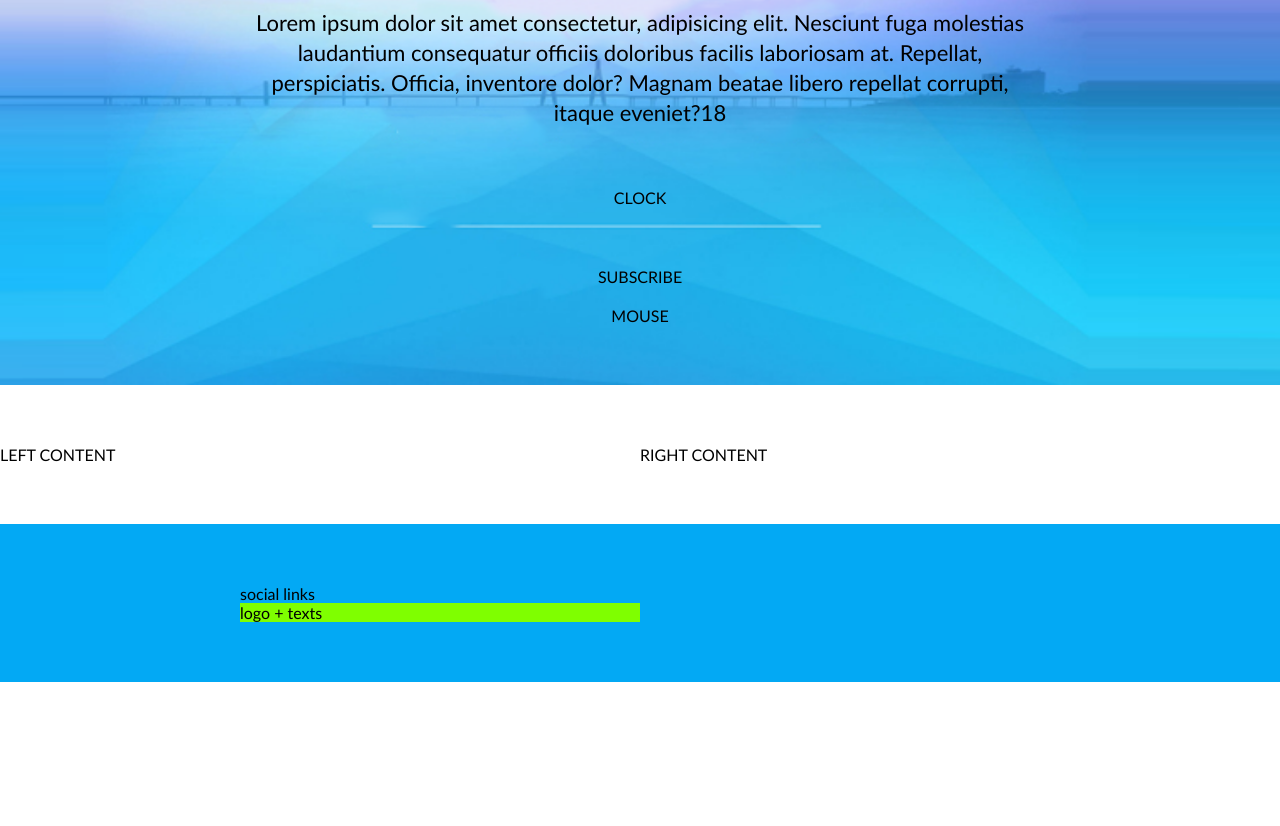
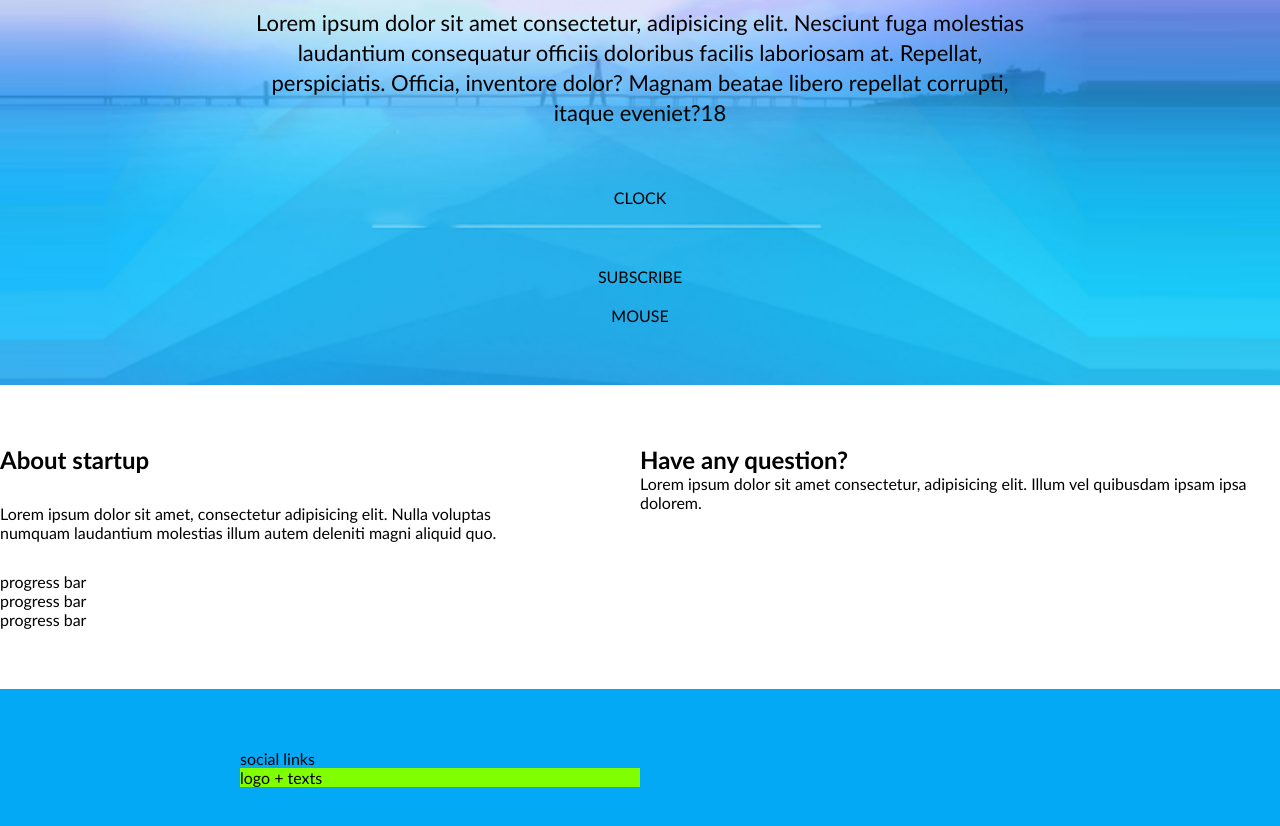
Before and after one commit to IgnasKazenas/5-coming-soon, a plain HTML site: page index.html in a window 1280 px wide. Shown: the part 234-1060 px from the top of the page. Before the commit the page ends 916 px from the top, so only its background shows below. Drawn offline with Linux system fonts and the light colour scheme.

Commit message:
main section structure

```diff
--- a/css/main.css
+++ b/css/main.css
@@ -14,6 +14,13 @@
         width: 50%;
         float: right;
     }
+        .column-title {
+            margin-bottom: 30px;
+        }
+        .column-description {
+            margin-bottom: 30px;
+        }
+
     .hero-row {
         display: inline-block;
         width: 800px;
--- a/css/progress bar.css
+++ b/css/progress bar.css
@@ -0,0 +1,4 @@
+.progress-bar {
+    display: inline-block;
+    width: 100%;
+}
--- a/index.html
+++ b/index.html
@@ -36,10 +36,23 @@
 
     <main class="container">
         <div class="left-column">
-            LEFT CONTENT
+            <h2 class="column-title">About startup</h2>
+            <p class="column-description">Lorem ipsum dolor sit amet, consectetur adipisicing elit. Nulla voluptas numquam laudantium molestias illum autem deleniti magni aliquid quo.
+            </p>
+            <div class="progress-bar">
+                progress bar
+            </div>
+            <div class="progress-bar">
+                progress bar</div>
+            <div class="progress-bar">
+                progress bar</div>
         </div>
         <div class="right-column">
-            RIGHT CONTENT
+            <h2>Have any question?</h2>
+            <p>Lorem ipsum dolor sit amet consectetur, adipisicing elit. Illum vel quibusdam ipsam ipsa dolorem.</p>
+            <form class="form2">
+
+            </form>
         </div>
     </main>
 
```
